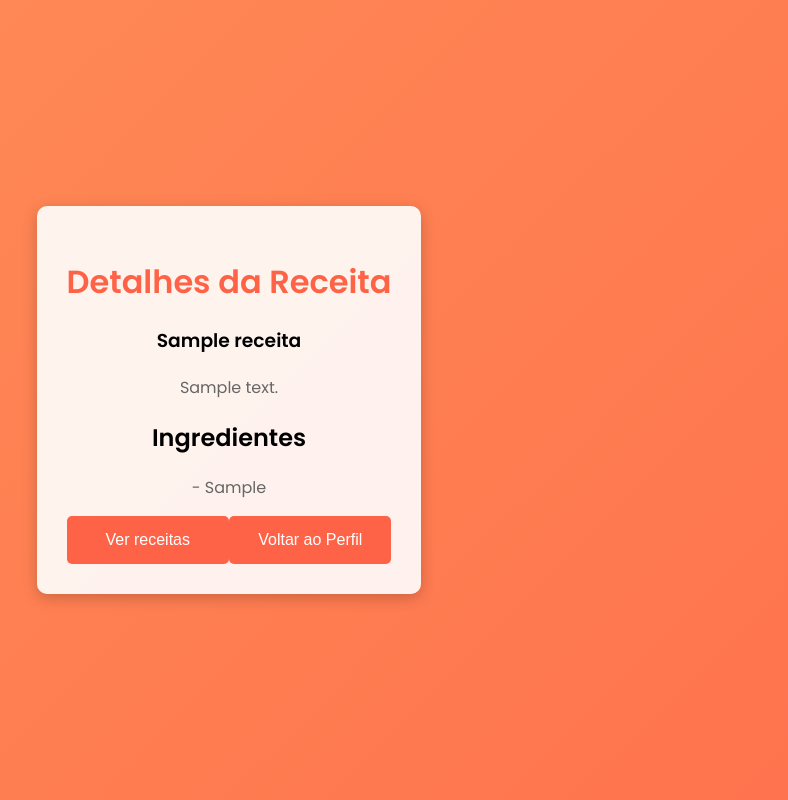
After one commit to Hugolp1/Gerenciamento-de-Receitas, a PHP site: the page made by recipe-visualiser.php in a window 1280 px wide. The commit adds this page. Shown: the whole page, without its empty margins (411-1199 px from the left). Run offline with PHP 8.4, Linux system fonts and the light colour scheme; the visitor is signed in with stand-in values (Sample User, id 1); tables that the repository leaves empty or names only in its code hold one stand-in row (values such as "Sample post").

Commit message:
Site finalizado

```diff
--- /dev/null
+++ b/recipe-visualiser.php
@@ -0,0 +1,57 @@
+<!DOCTYPE html>
+<html lang="pt-BR">
+<head>
+    <meta charset="UTF-8">
+    <meta name="viewport" content="width=device-width, initial-scale=1.0">
+    <title>Receita Completa - Gerenciamento de Receitas</title>
+    <link rel="stylesheet" href="style.css">
+</head>
+<body>
+    <div class="container">
+        <h1>Detalhes da Receita</h1>
+        <?php
+        session_start();
+        require_once "banco.php";
+
+        $cod_receita = $_GET['id'];
+
+        $query = "SELECT nome_receita, descricao FROM receitas WHERE cod_receita = ? AND usuario = ?";
+        $stmt = $banco->prepare($query);
+        $stmt->bind_param("is", $cod_receita, $_SESSION['username']);
+        $stmt->execute();
+        $result = $stmt->get_result();
+
+        if ($result->num_rows > 0) {
+            $row = $result->fetch_assoc();
+            echo '<h3>' . $row['nome_receita'] . '</h3>';
+            echo '<p>' . $row['descricao'] . '</p>';
+
+            echo '<h2>Ingredientes</h2>';
+
+            $query_ingredientes = "SELECT ingrediente FROM ingredientes WHERE cod_receita = ?";
+            $stmt_ingredientes = $banco->prepare($query_ingredientes);
+            $stmt_ingredientes->bind_param("i", $cod_receita);
+            $stmt_ingredientes->execute();
+            $ingredientes_result = $stmt_ingredientes->get_result();
+
+            if ($ingredientes_result->num_rows > 0) {
+                while ($ingrediente = $ingredientes_result->fetch_assoc()) {
+                    echo '<p>- ' . $ingrediente['ingrediente'] . '</p>';
+                }
+            } else {
+                echo '<p>Ingredientes não encontrados.</p>';
+            }
+        } else {
+            echo '<p>Receita não encontrada ou você não tem permissão para acessar esta receita.</p>';
+        }
+
+        $stmt->close();
+        $stmt_ingredientes->close();
+        ?>
+        <div class="profile-actions">
+            <button onclick="location.href='recipe.php?id=<?php echo $cod_receita; ?>'">Ver receitas</button>
+            <button onclick="location.href='profile.php'">Voltar ao Perfil</button>
+        </div>
+    </div>
+</body>
+</html>
--- a/recipe.php
+++ b/recipe.php
@@ -27,7 +27,7 @@
                     echo '<h3>' . $row['nome_receita'] . '</h3>';
                     echo '<p>' . $row['descricao'] . '</p>';
                     echo '<div class="recipe-actions">';
-                    echo '<button onclick="location.href=\'recipe.php?id=' . $row['cod_receita'] . '\'">Ver ingredientes</button>';
+                    echo '<button onclick="location.href=\'recipe-visualiser.php?id=' . $row['cod_receita'] . '\'">Ver ingredientes</button>';
                     echo '</div>';
                     echo '</div>';
                 }
```
